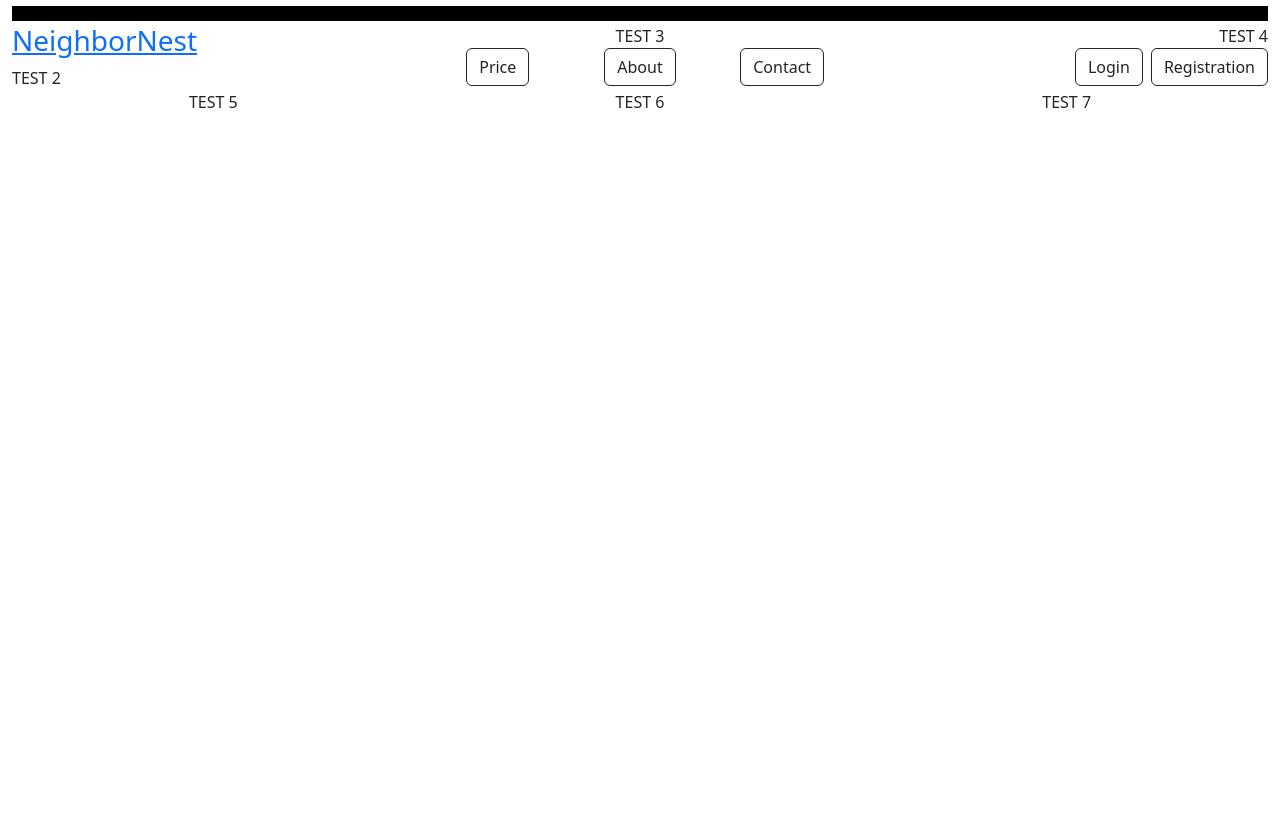
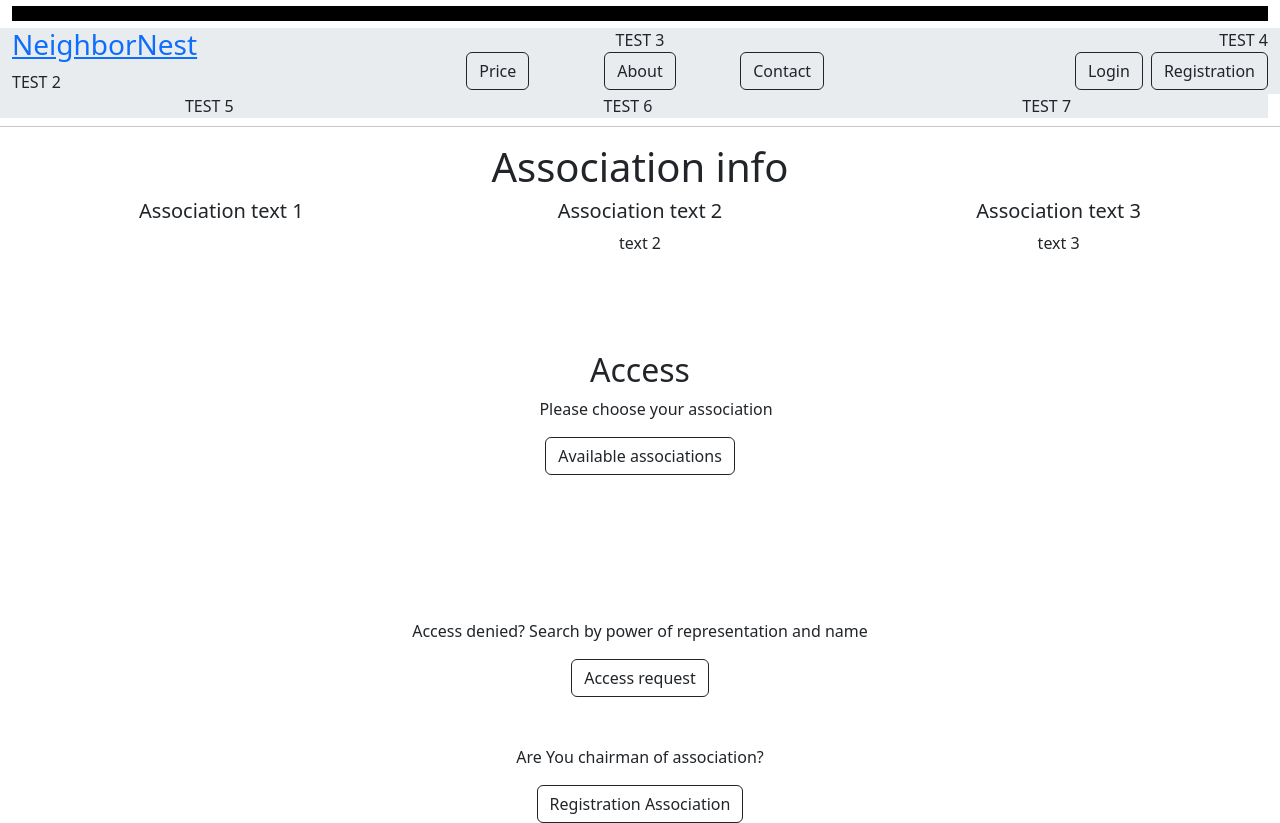
Before and after one commit to evgfed1/neighbornest-ui, a Vue app: page /association in a window 1280 px wide. Before the commit the page ends 800 px from the top, so only its background shows below. Built offline with nearby package versions, Linux system fonts and the light colour scheme.

Commit message:
Nastrojka AssociationView

```diff
--- a/src/App.vue
+++ b/src/App.vue
@@ -7,11 +7,11 @@
 
     <div class="row">
 
-      <div class="col-12 text-center">
+      <div class="col-12 text-center mb-1">
         <img src="/blackStripe.png" alt="blackStripe" class="stretched-image">
       </div>
 
-      <div class="col-4">
+      <div class="col-4 bg-body-secondary text-emphasis-info">
         <div>
           <router-link to="/homepage">
             <h3>NeighborNest</h3>
@@ -25,14 +25,14 @@
         </div>
       </div>
 
-      <div class="col-4 container-fluid text-center">
+      <div class="col-4 container-fluid text-center bg-body-secondary text-emphasis-info">
         TEST 3
 
         <MainButtonsIsLoggedOut v-if="!isLoggedIn"/>
         <MainButtonsIsLoggedIn v-if="isLoggedIn"/>
 
 
-        <div v-if="isLoggedIn && isEnteredInCoop" class="row">
+        <div v-if="isLoggedIn && isEnteredInCoop" class="row bg-body-secondary text-emphasis-info">
           <div class="col-4">
             <button @click="$router.push('/news')" type="button" class="btn btn-outline-dark ms-1 me-1">News</button>
           </div>
@@ -49,12 +49,11 @@
         </div>
       </div>
 
-      <div class="col-4 text-end">
+
+
+      <div class="col-4 text-end bg-body-secondary text-emphasis-info">
         TEST 4
         <div v-if="isLoggedIn">
-          <button @click="$router.push('/registration')" type="button" class="btn btn-outline-dark ms-1 me-1">
-            Registration Association
-          </button>
           <button @click="openLogoutModal" type="button" class="btn btn-outline-dark ms-1 me-1">Log out</button>
         </div>
 
@@ -63,9 +62,10 @@
           <button @click="openRegisterNewUserModal" type="button" class="btn btn-outline-dark">
             Registration
           </button>
+
         </div>
       </div>
-
+      <div class="row  bg-body-secondary text-emphasis-info">
       <div class="col text-center">
         TEST 5
       </div>
@@ -74,15 +74,18 @@
         TEST 6
       </div>
 
+
       <div class="col text-center">
         TEST 7
       </div>
-
+      </div>
+      <hr class="mt-2">
 
       <div id="=app" class="container-fluid">
         <router-view/>
       </div>
 
+      <hr v-if="isLoggedIn" class="mt-5">
 
     </div>
   </div>
@@ -151,10 +154,13 @@ export default {
 
 </script>
 
-
 <style>
 .stretched-image {
   width: 100%;
   height: auto;
 }
+.bg-success {
+  --bs-bg-opacity: 1;
+  background-color: rgba(var(--bs-success-rgb), var(--bs-bg-opacity)) !important;
+}
 </style>
--- a/src/components/MainButtonsIsLoggedIn.vue
+++ b/src/components/MainButtonsIsLoggedIn.vue
@@ -11,7 +11,7 @@
       <button @click="$router.push('/contact')" type="button" class="btn btn-outline-dark ms-1 me-1">Contact</button>
     </div>
     <div class="col-3">
-      <button @click="$router.push('/conversation')" type="button" class="btn btn-outline-dark ms-1 me-1">Association</button>
+      <button @click="$router.push('/association')" type="button" class="btn btn-outline-dark ms-1 me-1">Association</button>
     </div>
   </div>
 
--- a/src/router/index.js
+++ b/src/router/index.js
@@ -1,4 +1,4 @@
-import { createRouter, createWebHistory } from 'vue-router'
+import {createRouter, createWebHistory} from 'vue-router'
 import HomeView from '../views/HomeView.vue'
 import ErrorView from "@/views/ErrorView.vue";
 import RegistrationAssociationView from "@/views/RegistrationAssociationView.vue";
@@ -7,9 +7,8 @@ import ConversationView from "@/views/ConversationView.vue";
 import NewsView from "@/views/NewsView.vue";
 import AboutView from "@/views/AboutView.vue";
 import ContactView from "@/views/ContactView.vue";
-import MainButtonsIsLoggedIn from "@/components/MainButtonsIsLoggedIn.vue";
-import MainButtonsIsLoggedOut from "@/components/MainButtonsIsLoggedOut.vue";
 import PriceView from "@/views/PriceView.vue";
+import AssociationView from "@/views/AssociationView.vue";
 
 const routes = [
     {
@@ -57,6 +56,11 @@ const routes = [
         name: 'contactRoute',
         component: ContactView
     },
+    {
+        path: '/association',
+        name: 'associationRoute',
+        component: AssociationView
+    },
 ]
 
 const router = createRouter({
--- /dev/null
+++ b/src/views/AssociationView.vue
@@ -0,0 +1,83 @@
+<template>
+
+  <h1 class="text-center">Association info</h1>
+
+  <div class="container-fluid text-center">
+    <div class="row">
+      <div class="col-4">
+        <h5>Association text 1</h5>
+        <div></div>
+      </div>
+
+      <div class="col-4">
+        <h5>Association text 2</h5>
+        <div>text 2</div>
+      </div>
+
+      <div class="col-4">
+        <h5>Association text 3</h5>
+        <div>text 3</div>
+      </div>
+    </div>
+  </div>
+  <br>
+  <br>
+  <br>
+  <br>
+  <div class="text-center">
+    <h2>Access</h2>
+    <div>
+      <ul>Please choose your association</ul>
+
+      <div class="dropdown mb-5">
+        <button class="btn btn-outline-dark ms-1 me-1" type="button" data-bs-toggle="dropdown" aria-expanded="false">
+          Available associations
+        </button>
+        <ul class="dropdown-menu">
+          <li><a class="dropdown-item" href="#">Association 1</a></li>
+          <li><a class="dropdown-item" href="#">Association 2</a></li>
+          <li><a class="dropdown-item" href="#">Association 3</a></li>
+        </ul>
+      </div>
+
+    </div>
+  </div>
+  <br>
+  <br>
+  <br>
+  <br>
+  <div class="text-center">
+    <p class="help-text"><span class="text-gray">Access denied? Search by power of representation and name</span></p>
+    <button type="button" class="btn btn-outline-dark ms-1 me-1">Access request</button>
+    <br>
+    <br>
+    <br>
+    <p class="margin-top-3">Are You chairman of association?</p>
+    <button @click="$router.push('/registration')" type="button" class="btn btn-outline-dark ms-1 me-1">
+      Registration Association
+    </button>
+  </div>
+
+</template>
+
+
+<script>
+export default {
+  name: "AssociationView",
+  data() {
+    return {
+      isEnteredInCoop: sessionStorage.getItem('isEnteredInCoop'),
+      isLoggedIn: sessionStorage.getItem('isLoggedIn')
+
+    }
+  },
+  methods: {
+    // changeStatusForCoop() {
+    //   this.isEnteredInCoop = !this.isEnteredInCoop;
+    //   alert(this.isEnteredInCoop)
+    // }
+
+
+  }
+}
+</script>
```
Lines whose indentation alone changed are shown as unchanged.
